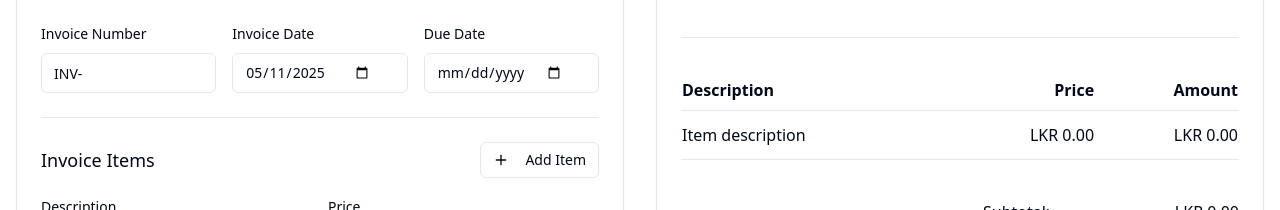
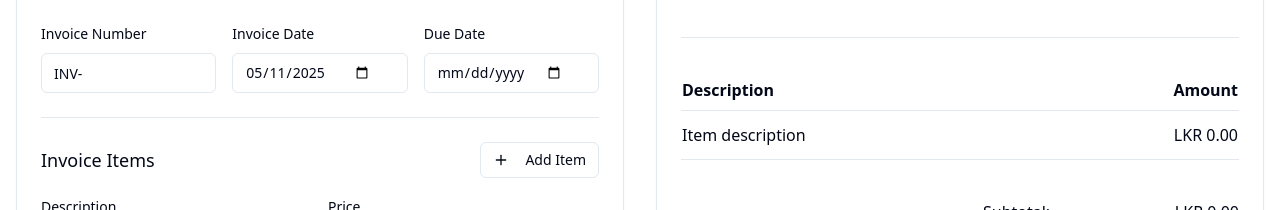
Before and after one commit to vimosh0812/invoice-generator, a Next.js app: page / in a window 1280 px wide. Shown: the part 485-695 px from the top of the page. Built offline with nearby package versions, Linux system fonts and the light colour scheme.

Commit message:
small chnage

```diff
--- a/components/invoice-preview.tsx
+++ b/components/invoice-preview.tsx
@@ -52,7 +52,7 @@ export default function InvoicePreview({ invoiceData, subtotal, tax, total }: In
           <tr className="border-b">
             <th className="py-2 text-left">Description</th>
             {/* <th className="py-2 text-right">Quantity</th> */}
-            <th className="py-2 text-right">Price</th>
+            {/* <th className="py-2 text-right">Price</th> */}
             <th className="py-2 text-right">Amount</th>
           </tr>
         </thead>
@@ -61,7 +61,7 @@ export default function InvoicePreview({ invoiceData, subtotal, tax, total }: In
             <tr key={index} className="border-b">
               <td className="py-3">{item.description || "Item description"}</td>
               {/* <td className="py-3 text-right">{item.quantity}</td> */}
-              <td className="py-3 text-right">{formatCurrency(item.price)}</td>
+              {/* <td className="py-3 text-right">{formatCurrency(item.price)}</td> */}
               <td className="py-3 text-right">{formatCurrency(item.price)}</td>
             </tr>
           ))}
```
